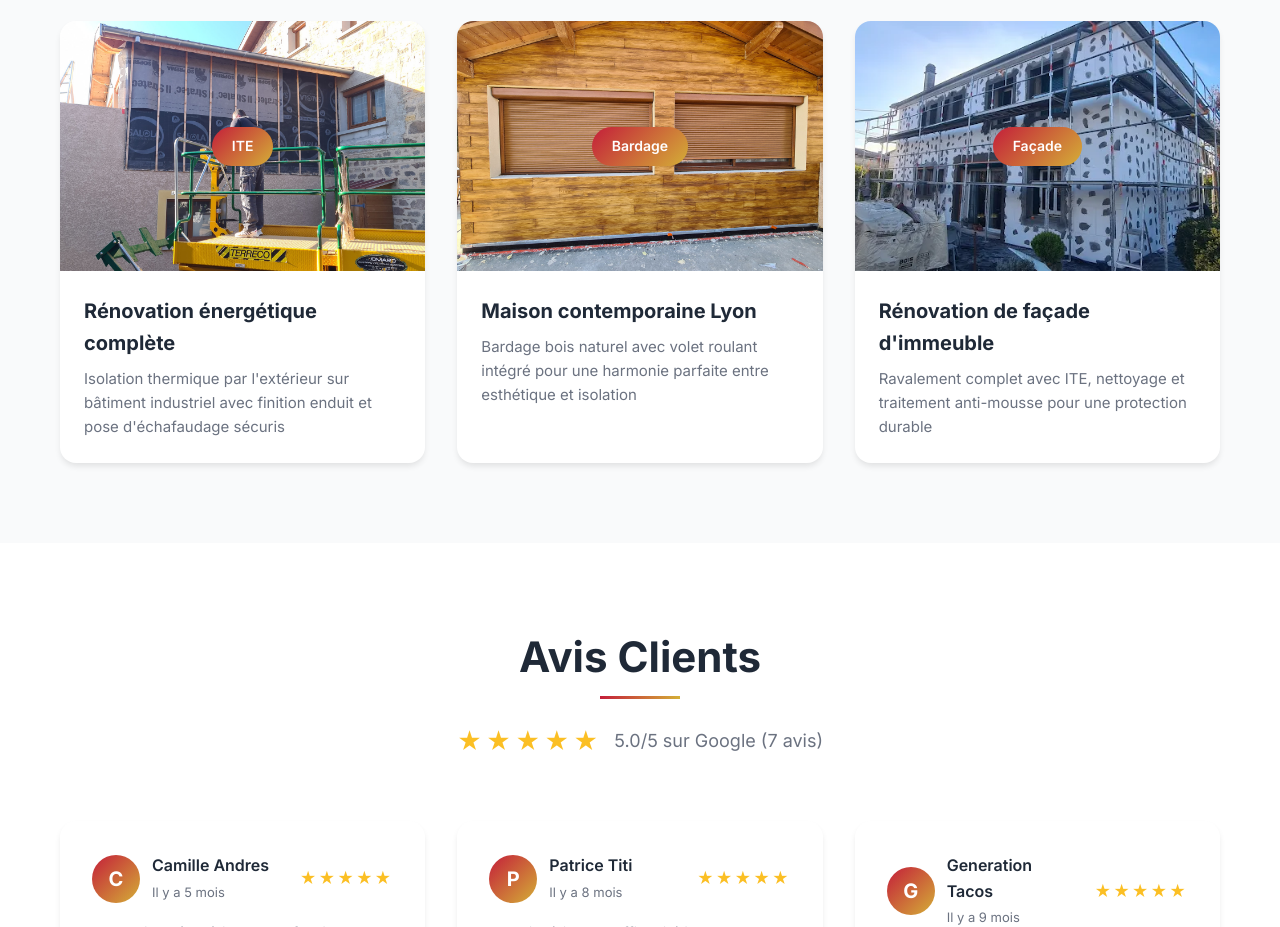
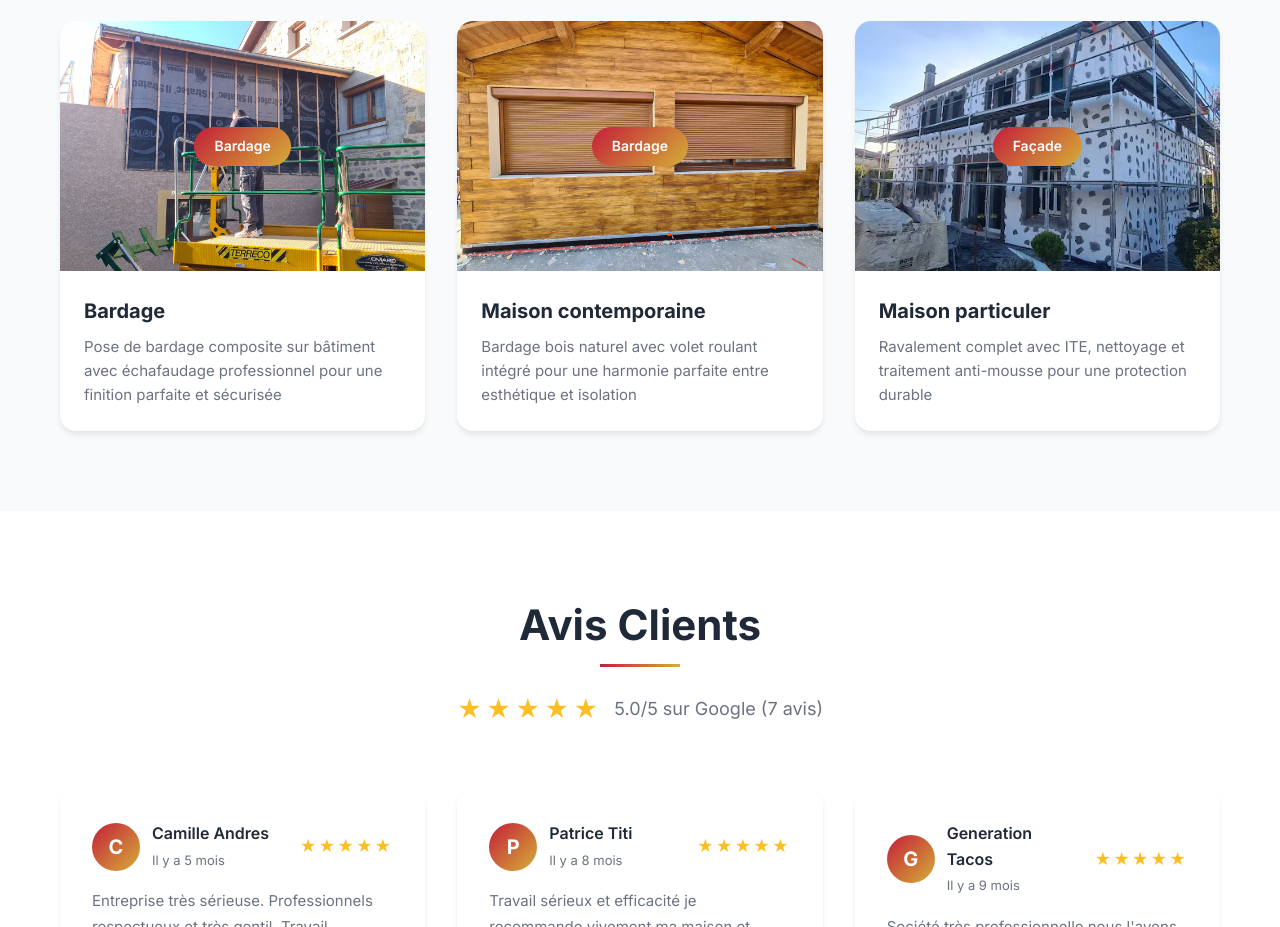
Before and after one commit to StDindon/1001-ISOLATIONS-CHASSIEU, a plain HTML site: page index.html in a window 1280 px wide. Shown: the part 2540-3467 px from the top of the page. Drawn offline with Linux system fonts and the light colour scheme.

Commit message:
update du texte pour les type de service

```diff
--- a/index.html
+++ b/index.html
@@ -129,11 +129,11 @@
             <div class="realisations-grid">
                 <div class="realisation-card">
                     <div class="realisation-image" style="background-image: url('img/ite.jpg');">
-                        <span class="realisation-tag">ITE</span>
+                        <span class="realisation-tag">Bardage</span>
                     </div>
                     <div class="realisation-content">
-                        <h3>Rénovation énergétique complète</h3>
-                        <p>Isolation thermique par l'extérieur sur bâtiment industriel avec finition enduit et pose d'échafaudage sécuris</p>
+                        <h3>Bardage</h3>
+                        <p>Pose de bardage composite sur bâtiment avec échafaudage professionnel pour une finition parfaite et sécurisée</p>
                     </div>
                 </div>
                 <div class="realisation-card">
@@ -141,7 +141,7 @@
                         <span class="realisation-tag">Bardage</span>
                     </div>
                     <div class="realisation-content">
-                        <h3>Maison contemporaine Lyon</h3>
+                        <h3>Maison contemporaine</h3>
                         <p>Bardage bois naturel avec volet roulant intégré pour une harmonie parfaite entre esthétique et isolation</p>
                     </div>
                 </div>
@@ -150,7 +150,7 @@
                         <span class="realisation-tag">Façade</span>
                     </div>
                     <div class="realisation-content">
-                        <h3>Rénovation de façade d'immeuble</h3>
+                        <h3>Maison particuler</h3>
                         <p>Ravalement complet avec ITE, nettoyage et traitement anti-mousse pour une protection durable</p>
                     </div>
                 </div>
```
